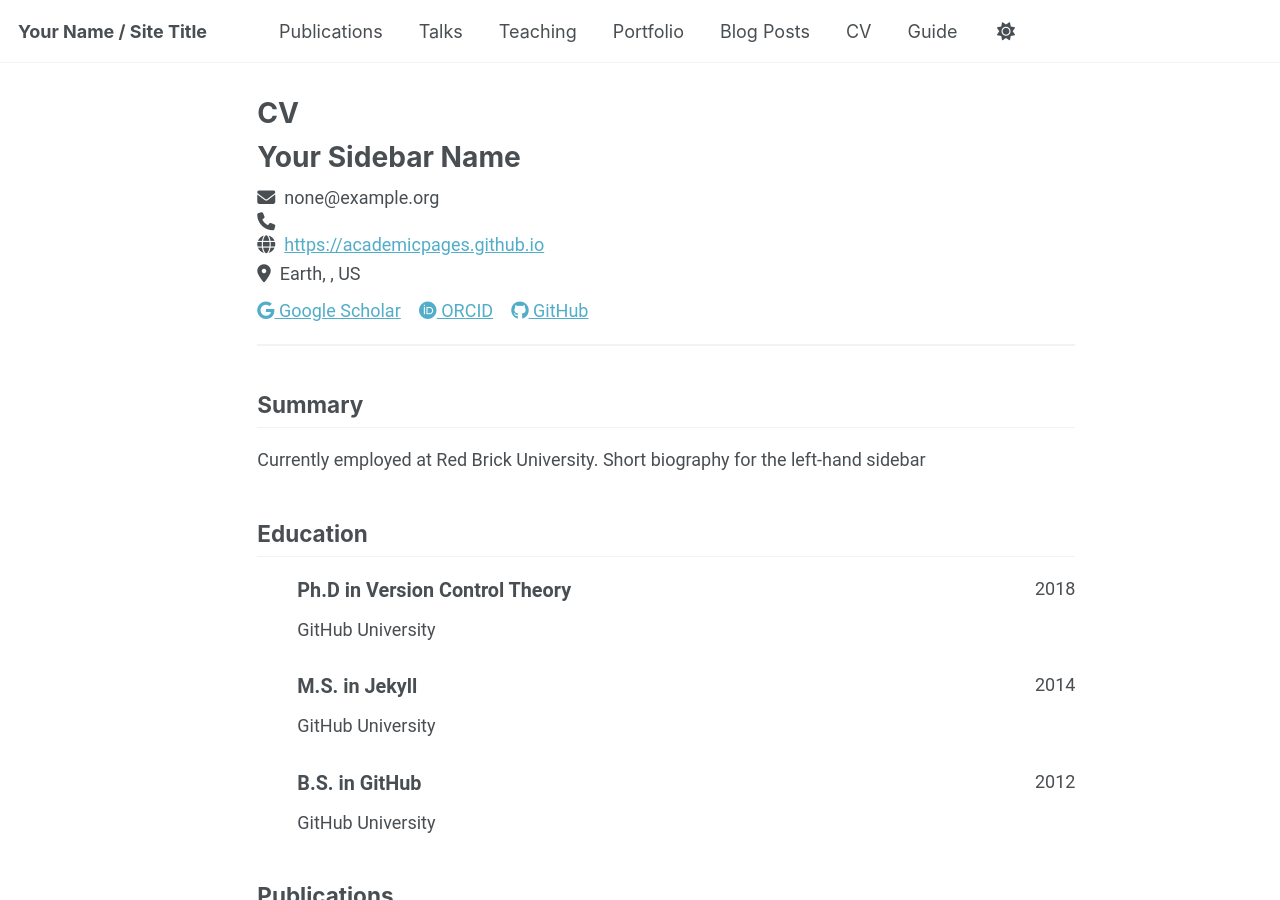
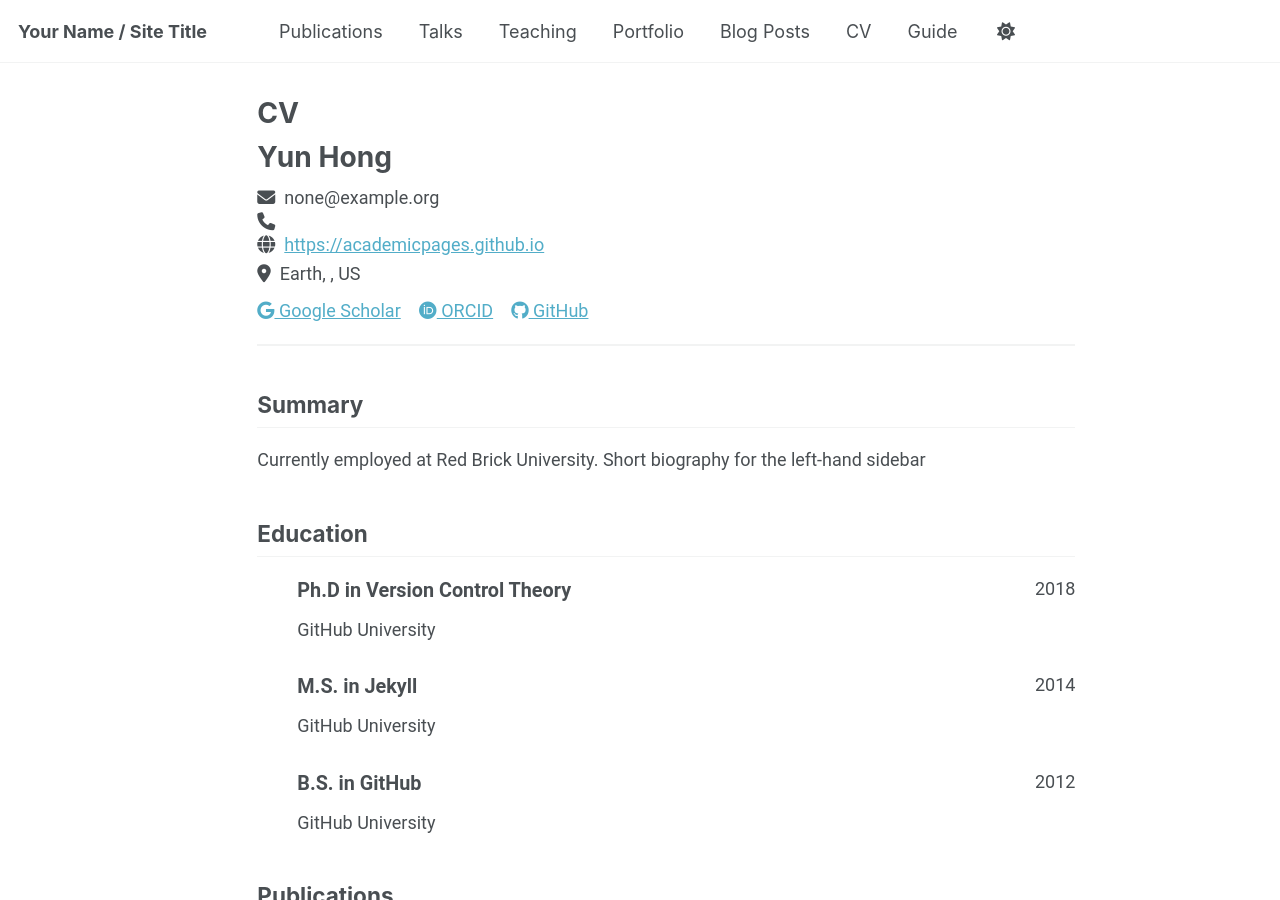
Before and after one commit to 16yunH/16yunH.github.io, a Jekyll site: the page built from _pages/cv-json.md, in a window 1280 px wide and 900 px high. Built offline with Jekyll 4.4.1, drawn with Linux system fonts in a browser that asks for light colours; a script that is not in the unit is left out.

Commit message:
Update name in CV to 'Yun Hong'

```diff
--- a/_data/cv.json
+++ b/_data/cv.json
@@ -1,6 +1,6 @@
 {
   "basics": {
-    "name": "Your Sidebar Name",
+    "name": "Yun Hong",
     "email": "none@example.org",
     "phone": "",
     "website": "https://academicpages.github.io",
```
